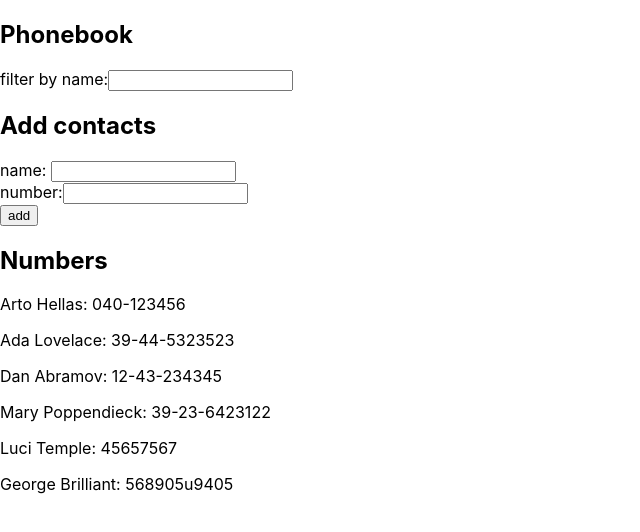
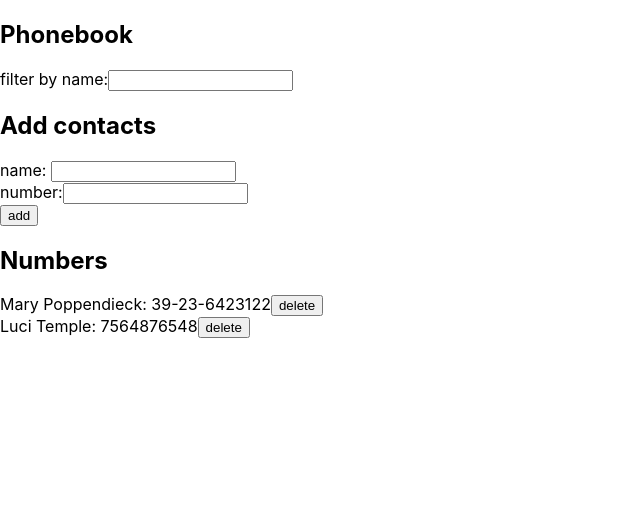
Before and after one commit to lucitemple/fullstack-open, a React (Create React App) app in the folder part2/phonebook/: page / in a window 1280 px wide. Shown: the top 532 px of the page, without its empty margins (0-640 px from the left). Built offline with nearby package versions, Linux system fonts and the light colour scheme; data requests are answered from the project's data file.

Commit message:
Complete 2.17 delete entries with warning

```diff
--- a/part2/phonebook/db.json
+++ b/part2/phonebook/db.json
@@ -1,20 +1,5 @@
 {
   "persons": [
-    {
-      "name": "Arto Hellas",
-      "number": "040-123456",
-      "id": 1
-    },
-    {
-      "name": "Ada Lovelace",
-      "number": "39-44-5323523",
-      "id": 2
-    },
-    {
-      "name": "Dan Abramov",
-      "number": "12-43-234345",
-      "id": 3
-    },
     {
       "name": "Mary Poppendieck",
       "number": "39-23-6423122",
@@ -22,13 +7,8 @@
     },
     {
       "name": "Luci Temple",
-      "number": "45657567",
+      "number": "7564876548",
       "id": 5
-    },
-    {
-      "name": "George Brilliant",
-      "number": "568905u9405",
-      "id": 6
     }
   ]
 }
--- a/part2/phonebook/src/App.js
+++ b/part2/phonebook/src/App.js
@@ -15,7 +15,7 @@ const App = () => {
     contactsService.getAll().then((initialContacts) => {
       setPersons(initialContacts);
     });
-  }, []);
+  }, [persons]);
 
   const handleChange = (func, e) => {
     func(e.target.value);
@@ -33,6 +33,17 @@ const App = () => {
     }
     setNewName("");
     setNewNumber("");
+  };
+
+  const removeName = (event) => {
+    if (
+      window.confirm(
+        `Do you really want to delete ${event.target.name} from the database?`
+      )
+    ) {
+      contactsService.remove(event.target.value);
+      setPersons(persons.filter((person) => person.id !== event.target.value));
+    }
   };
 
   const onSearch = (event) => {
@@ -56,7 +67,7 @@ const App = () => {
         newNumber={newNumber}
         setNewNumber={setNewNumber}
       />
-      <Numbers persons={persons} />
+      <Numbers persons={persons} removeName={removeName} />
     </div>
   );
 };
--- a/part2/phonebook/src/components/Contact.js
+++ b/part2/phonebook/src/components/Contact.js
@@ -1,13 +1,16 @@
 import React from "react";
 
-export const Contact = ({persons}) => {
+export const Contact = ({ persons, removeName }) => {
   return (
     <>
       {persons.map((item) => {
         return (
-          <p key={item.name}>
+          <div key={item.name}>
             {item.name}: {item.number}
-          </p>
+            <button value={item.id} name={item.name} onClick={removeName}>
+              delete
+            </button>
+          </div>
         );
       })}
     </>
--- a/part2/phonebook/src/components/Numbers.js
+++ b/part2/phonebook/src/components/Numbers.js
@@ -1,11 +1,11 @@
 import React from "react";
 import {Contact} from "./Contact";
 
-export const Numbers = ({persons}) => {
+export const Numbers = ({persons, removeName}) => {
   return (
     <>
       <h2>Numbers</h2>
-      <Contact persons={persons}/>
+      <Contact persons={persons} removeName={removeName}/>
     </>
   );
 };
--- a/part2/phonebook/src/services/contacts.js
+++ b/part2/phonebook/src/services/contacts.js
@@ -11,13 +11,19 @@ const create = (newObject) => {
   return request.then((response) => response.data);
 };
 
-const update = (id, newObject) => {
+const remove = (id) => {
+  const request = axios.delete(`${baseUrl}/${id}`);
+  return request.then((response) => response.data);
+};
+
+/* const update = (id, newObject) => {
   const request = axios.put(`${baseUrl}/${id}`, newObject);
   return request.then((response) => response.data);
-};
+}; */
 
 export default {
   getAll,
   create,
-  update,
+  remove,
+  //update,
 };
```
